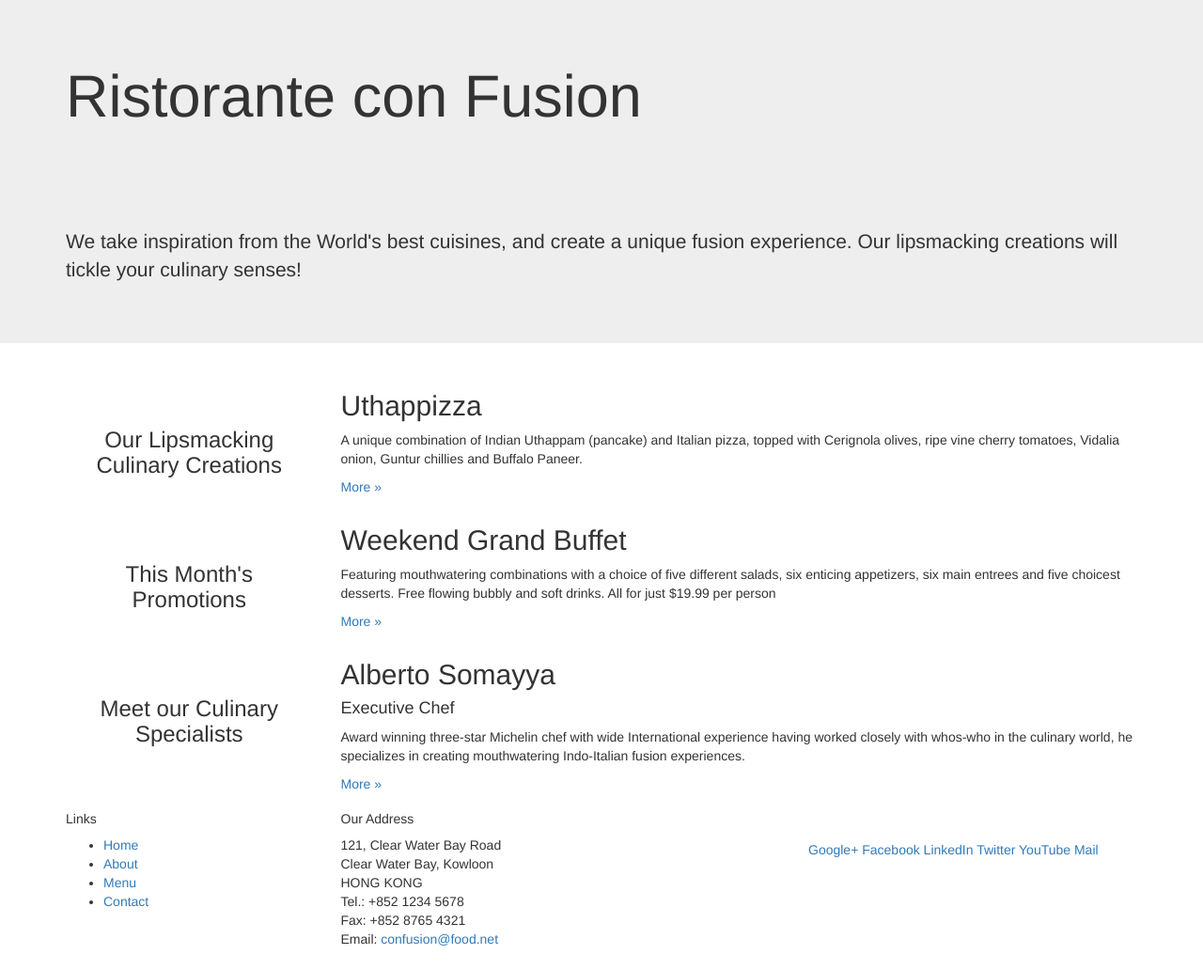
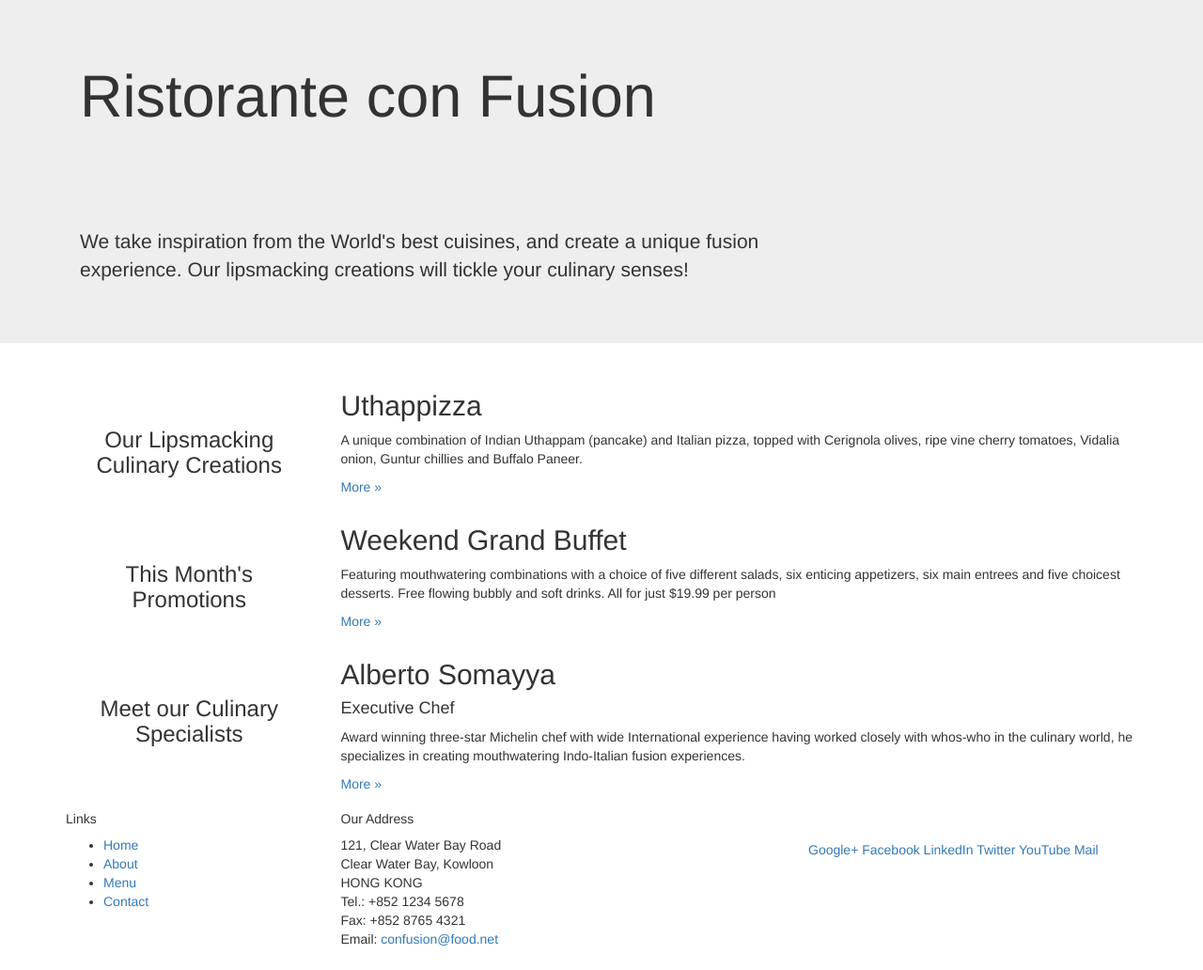
Before and after one commit to guptaakashdeep/Bootstrap-Project, a plain HTML site: page index.html in a window 1280 px wide. Shown: the top 1032 px of the page at 94% size. Drawn offline with nearby package versions, Linux system fonts and the light colour scheme.

Commit message:
Bootstrap column classes added in header div's

```diff
--- a/index.html
+++ b/index.html
@@ -27,12 +27,12 @@
         <!-- Main component for a primary marketing message or call to action -->
 
         <div class="jumbotron"><!-- jumbotron class used to showcase key component on your webpage -->
-            <div>
-                <div class="container">
+            <div class="container">
+                <div class="col-xs-12 col-sm-8">
                     <h1>Ristorante con Fusion</h1>
                     <p style="padding:40px;"></p>
                     <p>We take inspiration from the World's best cuisines, and create a unique fusion experience. Our lipsmacking creations will tickle your culinary senses!</p>
-                </div>
+                </div class="col-xs-12 col-sm-4">
                 <div>
                 </div>
             </div>
```
